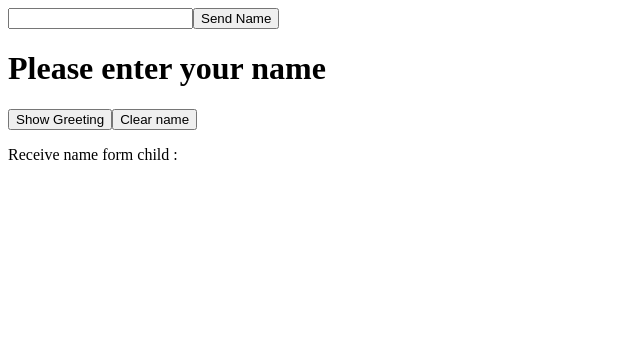
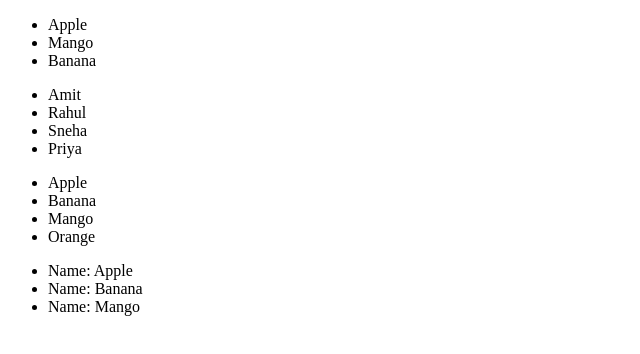
Before and after one commit to vishnu-mathariya/React-Practice, a React (Vite) app: page / in a window 1280 px wide. Shown: the top 354 px of the page, without its empty margins (0-640 px from the left). Built offline with nearby package versions, Linux system fonts and the light colour scheme.

Commit message:
Today's work

```diff
--- a/src/App.jsx
+++ b/src/App.jsx
@@ -1,6 +1,7 @@
 import "./App.css";
 import { ParentComp } from "./miniApp/parentComp.jsx";
 import {CounterApp} from "./practiceQues/counterApp.jsx";
+import { FruitList, Fruits, RenderList, Student } from "./practiceQues/list&Keys.jsx";
 import { LoginLogout } from "./practiceQues/loginLogout.jsx";
 import { Parent } from "./practiceQues/parent.jsx";
 import { PassCityPtoC } from "./practiceQues/passCityPtoC.jsx";
@@ -18,7 +19,11 @@ function App() {
       {/* <PassCityPtoC City="Pune"/> */}
 
       {/* <Parent/> */}
-      <ParentComp/>
+      {/* <ParentComp/> */}
+      <FruitList/>
+      <Student/>
+      <Fruits/>
+      <RenderList/>
     </>
   )
 }
--- /dev/null
+++ b/src/practiceQues/list&Keys.jsx
@@ -0,0 +1,77 @@
+const fruits = ["Apple","Mango","Banana"]
+export const FruitList = () => {
+    return (
+        <ul>
+            {
+                fruits.map((fruit, index) => (
+                    <li key={index}>{fruit}</li>
+                ))
+            }
+        </ul>
+    )
+}
+
+
+// ===========================================
+
+
+
+const students =["Amit", "Rahul", "Sneha", "Priya"]
+
+export const Student = () => {
+return (
+    <ul>
+        {
+            students.map((std)=>(
+                <li key={std}>{std}</li>
+            ))
+        }
+    </ul>
+)
+}
+
+
+
+// =================================================
+
+
+
+const F1= ["Apple","Banana","Mango","Orange"]
+
+export const Fruits = () =>{
+    return (
+
+    <ul>
+        {
+            F1.map((frt)=>(
+                <li key={frt}>{frt}</li>
+
+            ))
+        }
+    </ul>
+)}
+
+
+// ================================================
+
+
+
+const l1= [
+  { id: 1, name: "Apple" },
+  { id: 2, name: "Banana" },
+  { id: 3, name: "Mango" }
+]
+
+export const RenderList = () =>{
+    return (
+        <ul>
+            {
+                l1.map((lst)=>(
+                    <li key={lst.id}>Name: {lst.name}</li>
+                ))
+            }
+        </ul>
+    )
+}
+
+// =============================================
```
Also changed, not shown: src/practiceQues/toggleBtn.jsx (line endings or trailing spaces).
